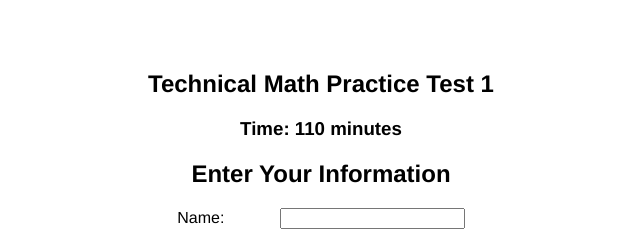
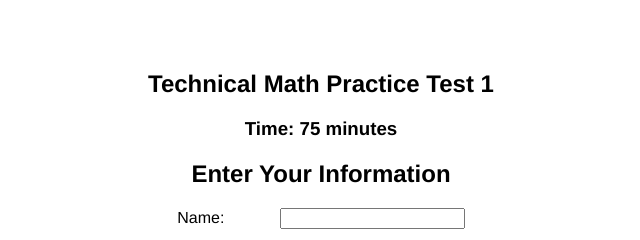
Before and after one commit to aristotleinigo9/techmathprac1, a plain HTML site: page index.html in a window 1280 px wide. Shown: the top 240 px of the page, 319-959 px from the left. Drawn offline with nearby package versions, Linux system fonts and the light colour scheme.

Commit message:
Update index.html

```diff
--- a/index.html
+++ b/index.html
@@ -11,7 +11,7 @@
 <body>
     <div id="user-info">
         <h2>Technical Math Practice Test 1</h2>
-        <h3>Time: 110 minutes</h3>
+        <h3>Time: 75 minutes</h3>
         <h2>Enter Your Information</h2>
         <form id="info-form">
             <label for="name">Name: <input type="text" id="name" style="margin-left: 51px;"> </label>
```
